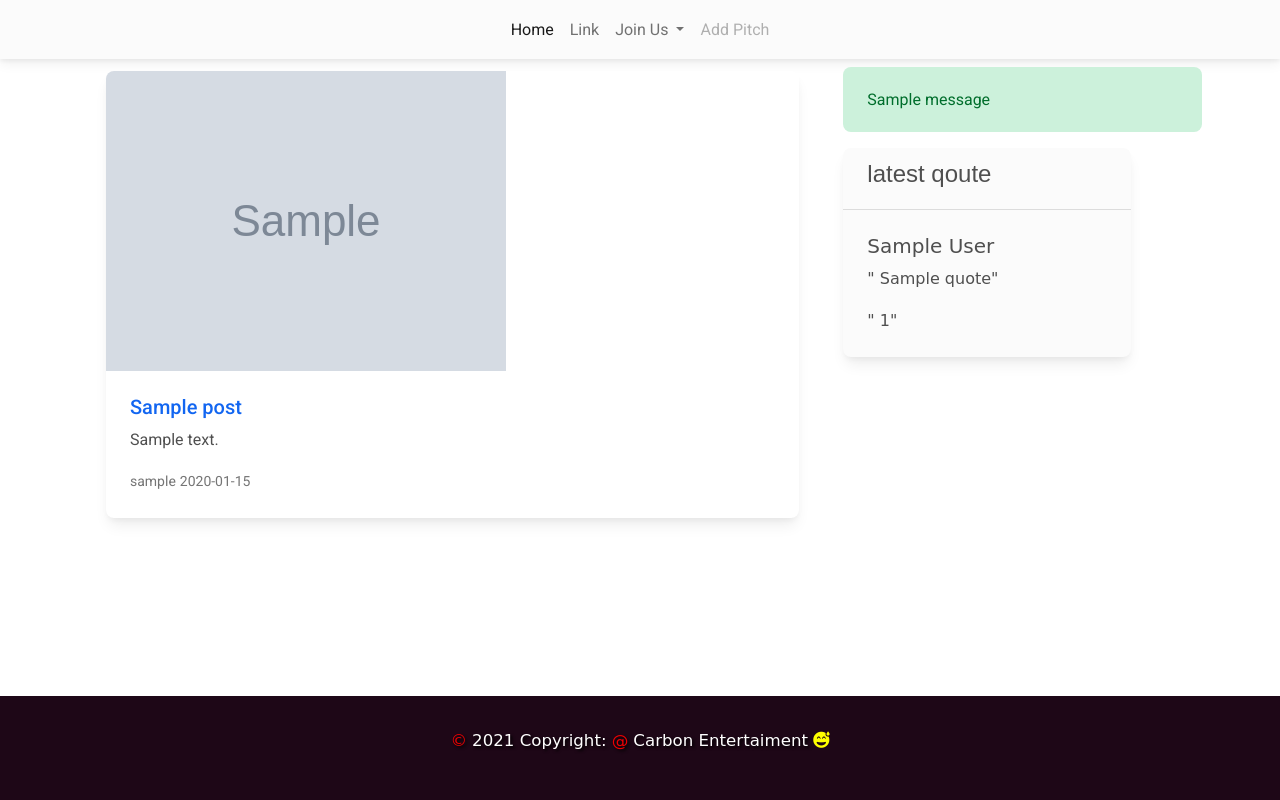
After one commit to eude313/pitch, a Python web app: template webapp/templates/pitches.html in a window 1280 px wide. The commit adds this page. Run offline with Jinja, Linux system fonts and the light colour scheme; the template is opened without the code that fills it: most values are stand-ins (such as "Sample title", 1, 10 or a date in 2020); grey boxes marked "Sample" are stand-in pictures; one stand-in notice (Sample message) is shown; some libraries are stand-ins or nearby versions.

Commit message:
add all changes

```diff
--- a/webapp/__init__.py
+++ b/webapp/__init__.py
@@ -20,11 +20,11 @@ def create_app(config_name):
     login_manager.init_app(app)
 
     #registering the blueprint
-    from webapp.auth import auth as blue_print
+    from .auth import auth as blue_print
     app.register_blueprint(blue_print)
 
     #registering the blueprint
-    from webapp.main import main as blue_print
+    from .main import main as blue_print
     app.register_blueprint(blue_print)
 
     #Setting up configuration
--- a/webapp/templates/nav.html
+++ b/webapp/templates/nav.html
@@ -37,25 +37,21 @@
             data-mdb-toggle="dropdown"
             aria-expanded="false"
           >
-            Dropdown
+            Join Us
           </a>
           <!-- Dropdown menu -->
           <ul class="dropdown-menu" aria-labelledby="navbarDropdown">
             <li>
-              <a class="dropdown-item" href="#">Action</a>
+              <a class="dropdown-item" href="#">Sign In</a>
             </li>
             <li>
-              <a class="dropdown-item" href="#">Another action</a>
-            </li>
-            <li><hr class="dropdown-divider" /></li>
-            <li>
-              <a class="dropdown-item" href="#">Something else here</a>
+              <a class="dropdown-item" href="#">Sign Up</a>
             </li>
           </ul>
         </li>
         <li class="nav-item">
           <a class="nav-link disabled" href="#" tabindex="-1" aria-disabled="true"
-            >Disabled</a
+            >Add Pitch</a
           >
         </li>
       </ul>
--- /dev/null
+++ b/webapp/templates/pitches.html
@@ -0,0 +1,67 @@
+{% extends 'base.html' %}
+
+{% block navbar %}
+  {% include "nav.html" %}
+{% endblock %}
+
+{% block content %}
+<div class="container p-2">
+  <div class="row">
+    <div class="col-md-8">
+      <div class="container">
+        <div class=" row">
+          {% for post in posts %}
+          <div class="m-1">
+            <div class="card">
+              <div class="bg-image hover-overlay ripple" data-mdb-ripple-color="light">
+                <img
+                  src="{{ url_for('static', filename='profile_images/' +  post.author.image_file) }}"
+                  class="img-fluid"
+                />
+                <a href="#!">
+                  <div class="mask" style="background-color: rgba(251, 251, 251, 0.15);"></div>
+                </a>
+              </div>
+              <div class="card-body">
+                <h5><a class="card-title" href="/post/{{post.id}}">{{ post.title }}</a></h5>
+                <p class="card-text">
+                  {{ post.content }}
+                </p>
+                <small class="text-muted">{{ post.author.username }}</small>
+                <small class="text-muted">{{ post.date_posted.strftime('%Y-%m-%d') }}</small>
+              </div>
+              </div>
+            </div>
+          {% endfor %}
+        </div>
+      </div>
+    </div>
+
+    <div class="col-md-4">
+      {% with messages = get_flashed_messages(with_categories=true) %}
+        {% if messages %}
+          {% for category, message in messages %}
+            <div class="alert alert-{{ category }}">{{ message }}</div>
+          {% endfor %}
+        {% endif %}
+      {% endwith %}
+
+      <div class="card bg-light mb-3" style="max-width: 18rem;">
+        <div class="card-header"><h4 style="font-family: 'Signika Negative', sans-serif;">latest qoute</h4> </div>
+        <div class="card-body">
+          <h5 class="card-title"  style="font-family: 'Playball', cursive;">{{ quotes.author }}</h5>
+          <p class="card-text"  style="font-family: 'Playball', cursive;">" {{ quotes.quote }}"
+          </p>
+          <p class="card-text" style="font-family: 'Alex Brush', cursive;">" {{ quotes.id }}"
+            </p>
+        </div>
+      </div>
+    </div>
+  </div>
+</div>
+
+{% endblock %}
+
+{% block footer %}
+    {% include "footer.html" %}
+{% endblock %}
```
Also changed, not shown: webapp/models.py (+17 -22 lines).
